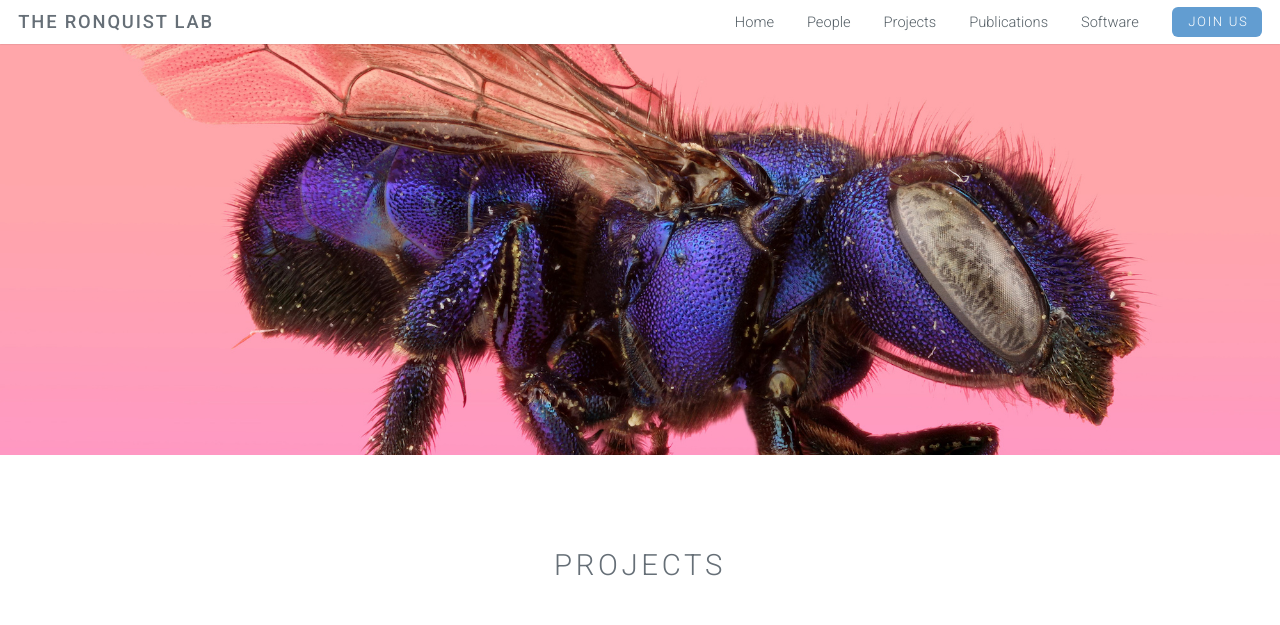
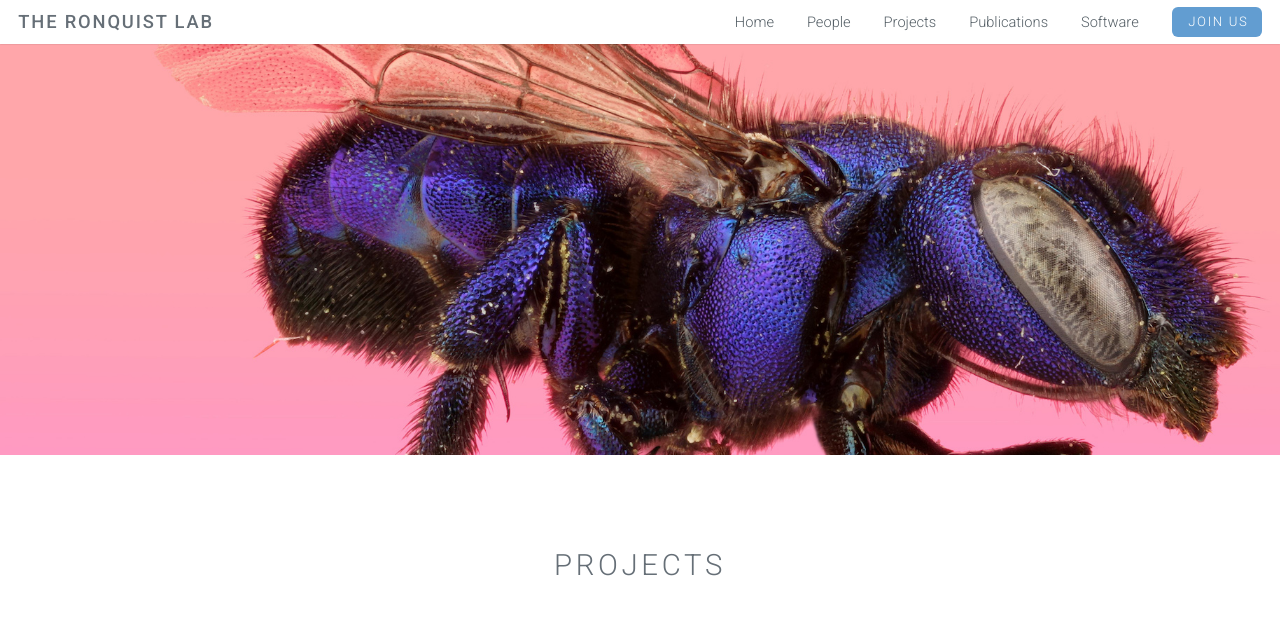
Before and after one commit to ronquistlab/ronquistlab.github.io, a Jekyll site: the page built from projects.html, in a window 1280 px wide and 1400 px high. Shown: the top 625 px of the window. Built offline with Jekyll 4.4.1, drawn with Linux system fonts in a browser that asks for light colours; grey boxes are pictures that could not be loaded.

Commit message:
Updates.

```diff
--- a/css/style.css
+++ b/css/style.css
@@ -1060,6 +1060,7 @@ input[type="button"]:disabled,
     padding: 14em 0;
     text-align: center;
     position: relative;
+    width: 1400px;
 }
 
 #banner-publications {
```
